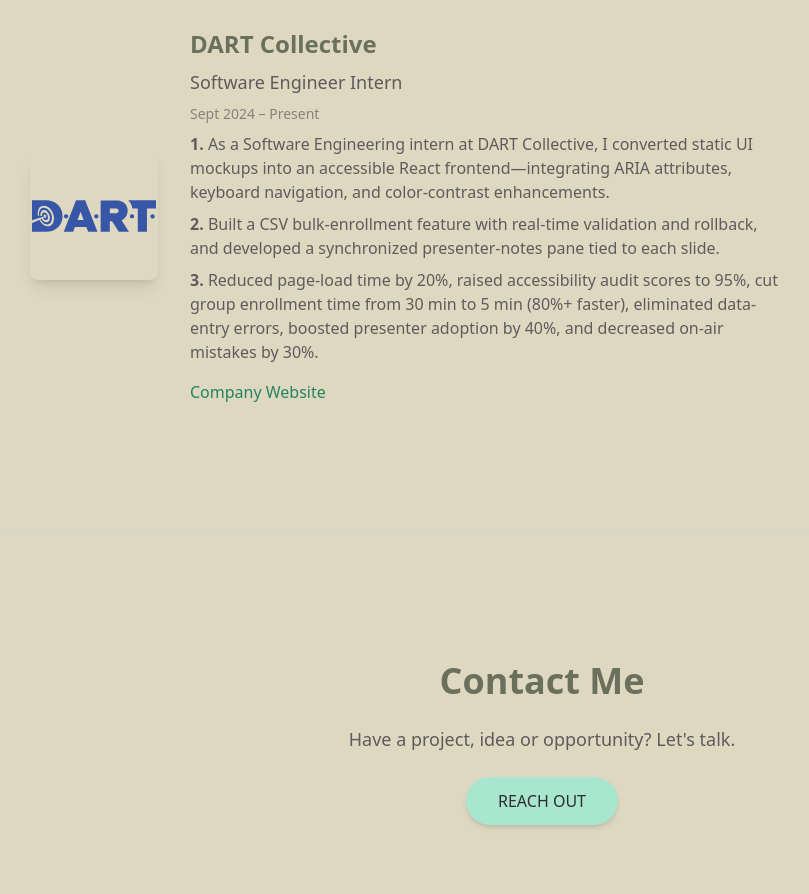
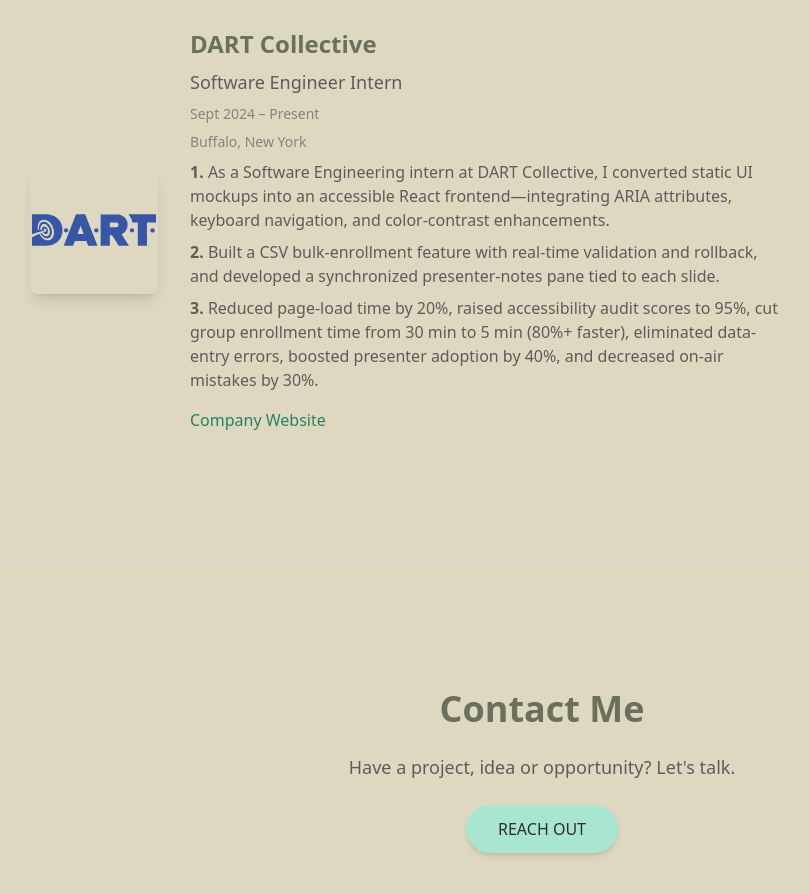
Before and after one commit to KriishT/kriish-website, a React (Vite) app: page / in a window 1280 px wide. Shown: the part 3540-4434 px from the top of the page, without its empty margins (98-907 px from the left). Built offline with nearby package versions, Linux system fonts and the light colour scheme.

Commit message:
loc added

```diff
--- a/src/App.tsx
+++ b/src/App.tsx
@@ -488,6 +488,8 @@ export default function PortfolioHomepage() {
             </h3>
             <p className="text-lg text-[#5c5c5c]">Software Engineer Intern</p>
             <p className="text-sm text-[#8a817c]">Sept 2024 – Present</p>
+            <p className="text-sm text-[#8a817c]">Buffalo, New York</p>
+
             <p className="text-[#5c5c5c] w-150 break-words whitespace-normal max-w-xs sm:max-w-full">
               <strong>1. </strong>As a Software Engineering intern at DART
               Collective, I converted static UI mockups into an accessible React
```
